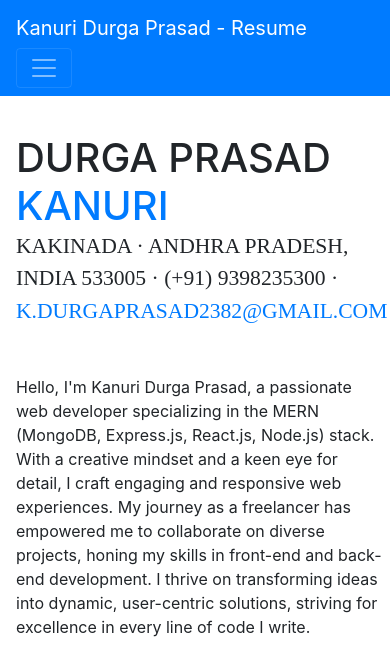
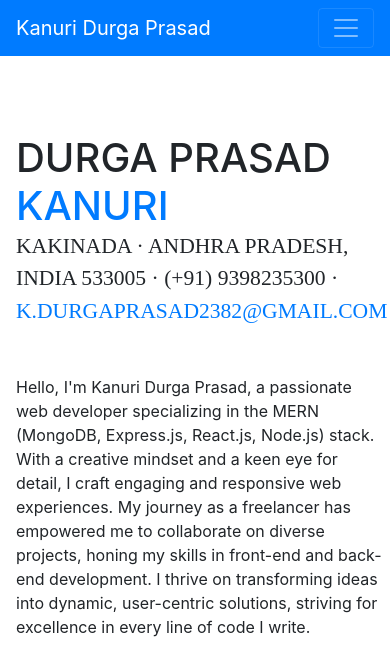
Before and after one commit to KanuriDurgaPrasad/resume.github.io, a website with bundled scripts: page index.html in a window 390 px wide. Shown: the top 665 px of the page. Built offline with nearby package versions, Linux system fonts and the light colour scheme; a web font is replaced by a local one.

Commit message:
Update index.html

```diff
--- a/index.html
+++ b/index.html
@@ -29,7 +29,7 @@
 
     <nav class="navbar navbar-expand-lg navbar-dark bg-primary fixed-top" id="sideNav">
       <a class="navbar-brand js-scroll-trigger" href="#page-top">
-        <span class="d-block d-lg-none">Kanuri Durga Prasad - Resume</span>
+        <span class="d-block d-lg-none">Kanuri Durga Prasad</span>
         <span class="d-none d-lg-block">
           <img class="img-fluid img-profile rounded-circle mx-auto mb-2" src="img/profile.jpg" alt="">
         </span>
```
